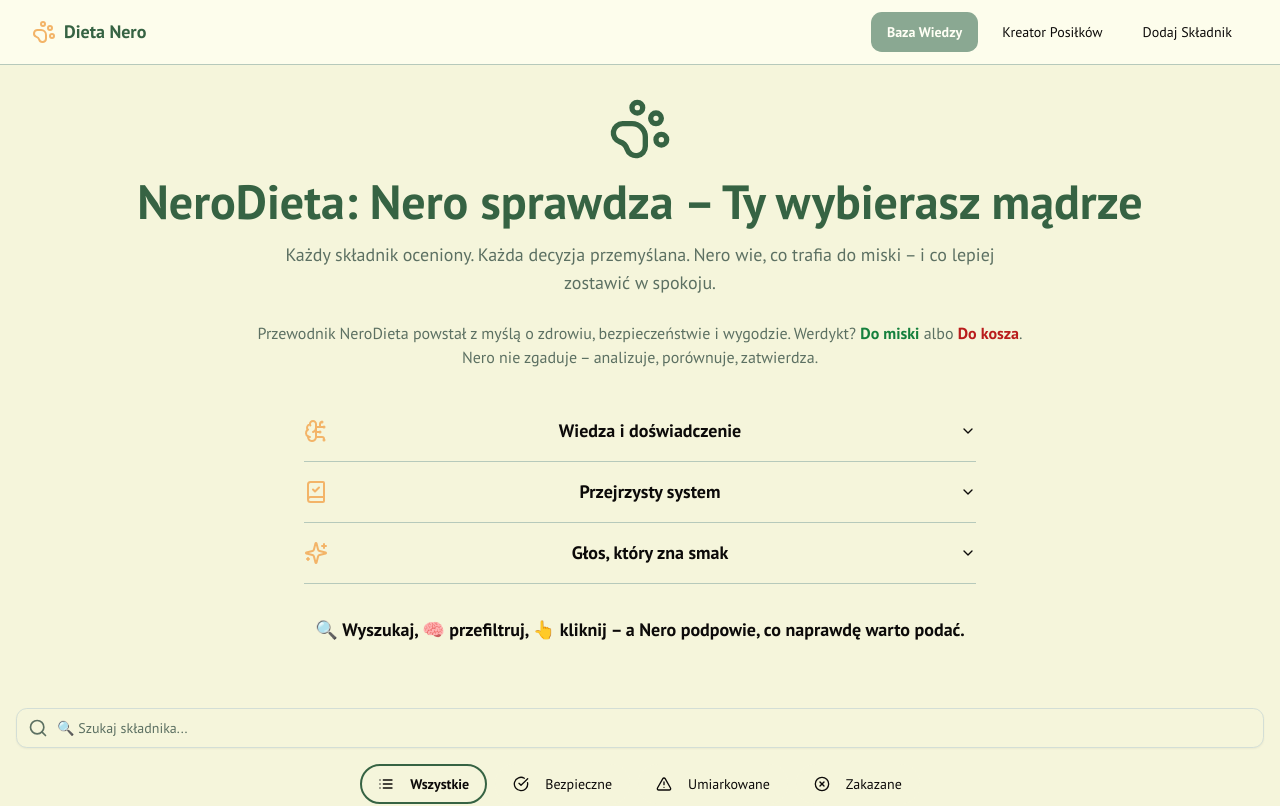
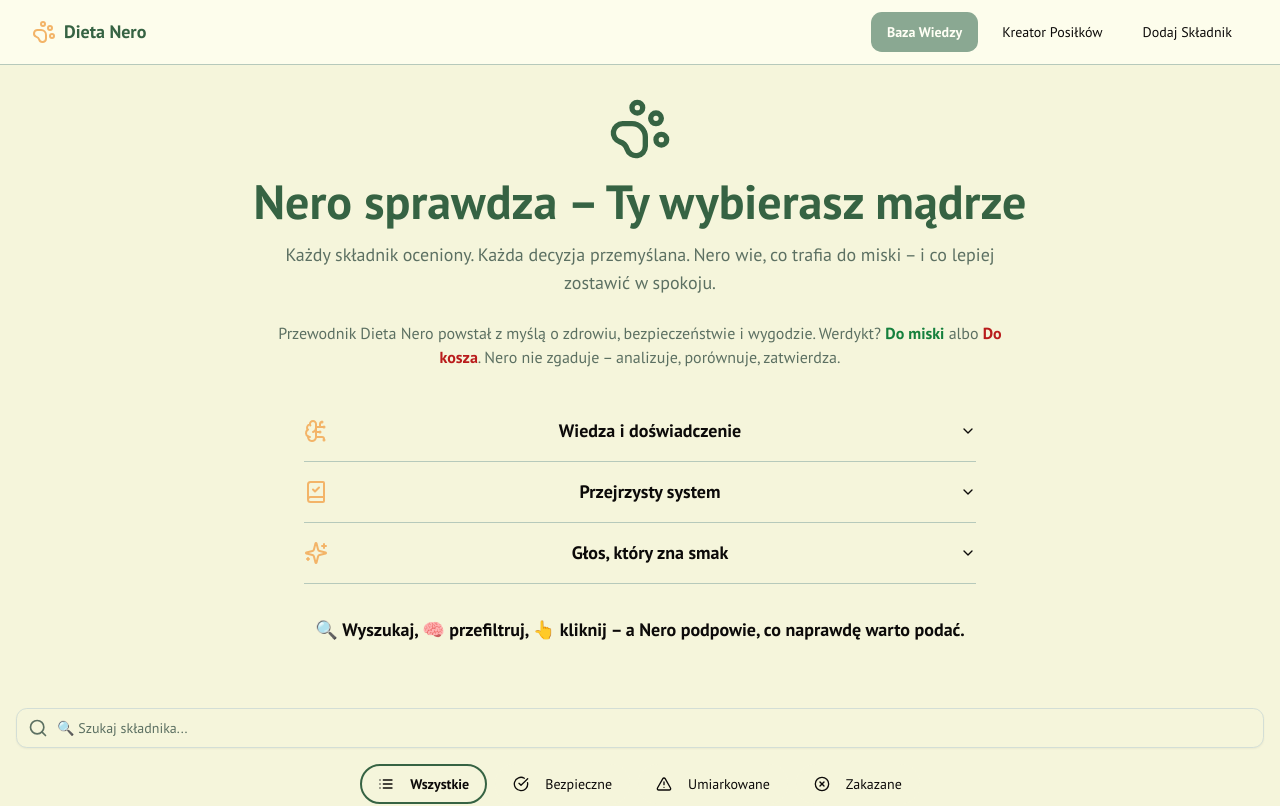
Before and after one commit to nerodieta-bot/nero-dieta, a Next.js app: page / in a window 1280 px wide. Shown: the top 806 px of the page. Built offline with nearby package versions, Linux system fonts and the light colour scheme.

Commit message:
usun z tego NeroDieta: Nero sprawdza – Ty wybierasz mądrze , NeroDieta:

```diff
--- a/src/components/hero-section.tsx
+++ b/src/components/hero-section.tsx
@@ -32,13 +32,13 @@ export function HeroSection() {
     <section className="mb-12 text-center flex flex-col items-center animate-in fade-in duration-500">
       <PawPrint className="w-16 h-16 text-primary mb-4" />
       <h1 className="text-4xl md:text-5xl font-bold font-headline text-primary mb-4">
-        NeroDieta: Nero sprawdza – Ty wybierasz mądrze
+        Nero sprawdza – Ty wybierasz mądrze
       </h1>
       <p className="max-w-3xl mx-auto text-muted-foreground text-lg mb-6">
         Każdy składnik oceniony. Każda decyzja przemyślana. Nero wie, co trafia do miski – i co lepiej zostawić w spokoju.
       </p>
       <p className="max-w-3xl mx-auto text-muted-foreground mb-8">
-        Przewodnik NeroDieta powstał z myślą o zdrowiu, bezpieczeństwie i wygodzie. Werdykt?{' '}
+        Przewodnik Dieta Nero powstał z myślą o zdrowiu, bezpieczeństwie i wygodzie. Werdykt?{' '}
         <span className="text-green-700 dark:text-green-400 font-semibold">Do miski</span> albo <span className="text-red-700 dark:text-red-400 font-semibold">Do kosza</span>. Nero nie zgaduje – analizuje, porównuje, zatwierdza.
       </p>
 
```
